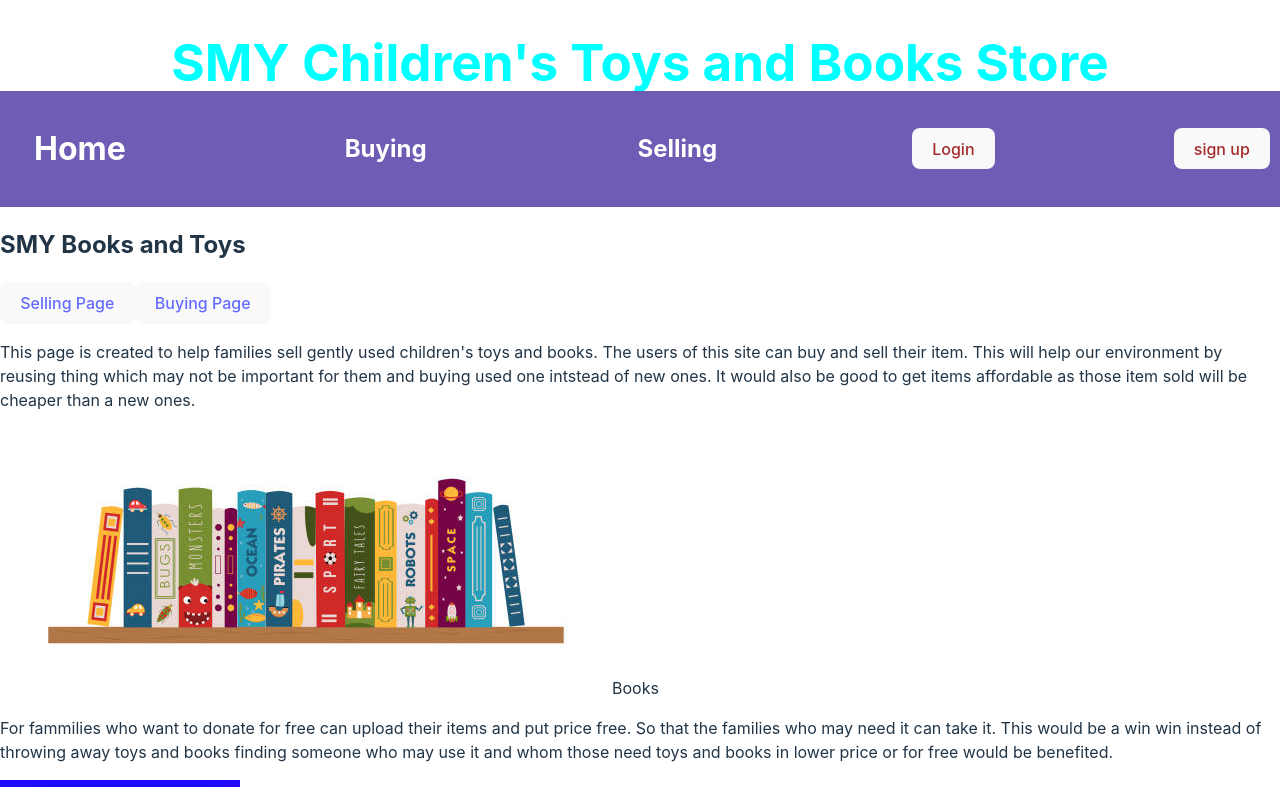
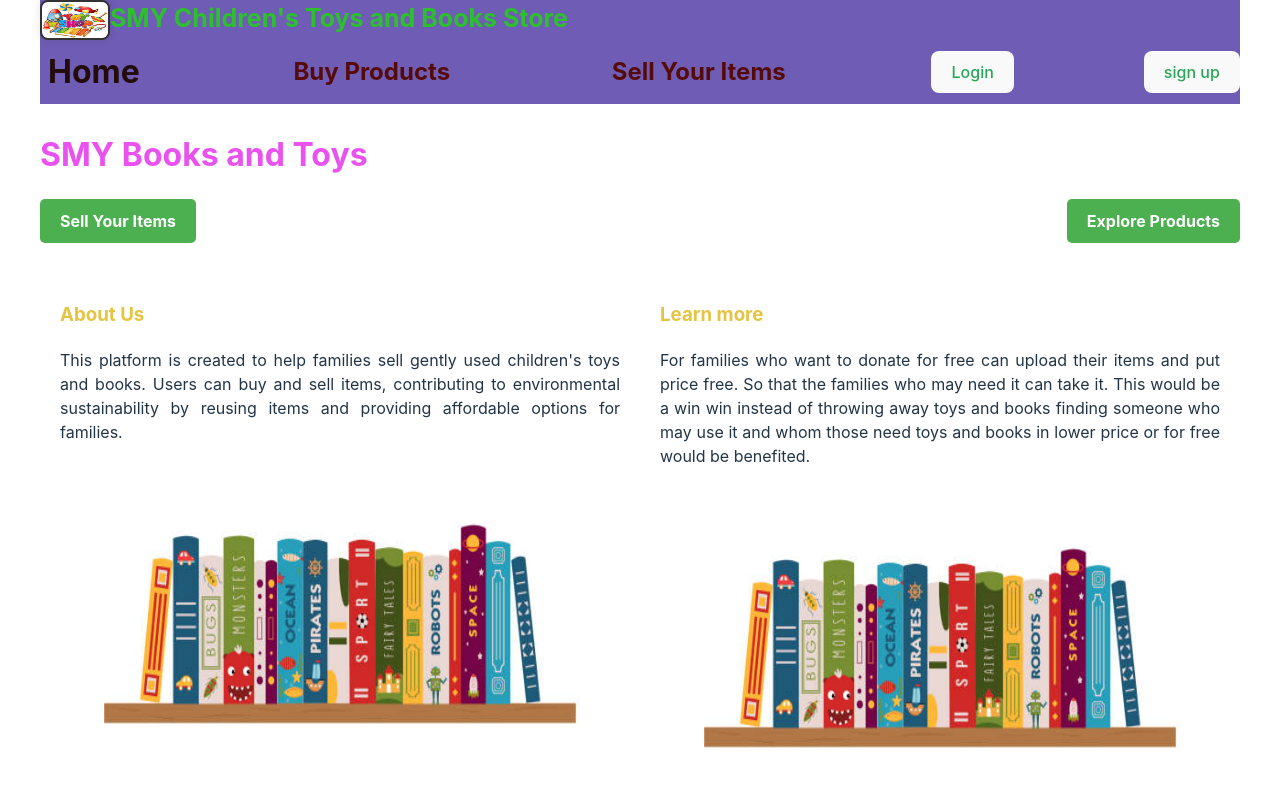
Before and after one commit to Luwamwgm/SMY-New-Firestore-Project, a React (Vite) app: page / in a window 1280 px wide. Shown: the top 787 px of the page. Built offline with nearby package versions, Linux system fonts and the light colour scheme; no server answers.

Commit message:
add some formatting to Home page

```diff
--- a/package.json
+++ b/package.json
@@ -10,10 +10,14 @@
     "preview": "vite preview"
   },
   "dependencies": {
+    "@emotion/styled": "^11.11.0",
+    "@mui/material": "^5.15.1",
     "firebase": "^10.7.0",
     "react": "^18.2.0",
     "react-dom": "^18.2.0",
-    "react-router-dom": "^6.19.0"
+    "react-router-dom": "^6.19.0",
+    "react-slick": "^0.29.0",
+    "slick-carousel": "^1.8.1"
   },
   "devDependencies": {
     "@types/react": "^18.2.37",
--- a/src/App.css
+++ b/src/App.css
@@ -90,7 +90,7 @@ label + input {
 }
 */
 
-.todo-content ul {
+/*.todo-content ul {
   list-style: none;
   padding: 0;
   display: flex;
@@ -122,3 +122,114 @@ label + input {
 .todo-content li {
   margin-bottom: 20px;
 }
+.header{color:green}*/
+.home-wrapper {
+  display: flex;
+}
+.home-container,.home-container1 {
+  max-width: 600px;
+  margin: 0 auto;
+  padding: 20px;
+flex:1;
+}
+
+.homeheader
+{
+  color:rgb(233, 82, 238);
+  text-align: left;
+  font-size: 2rem;
+  margin-bottom: 20px;
+  position: sticky;
+  top:100px;
+
+}
+.about, .contacts{
+  color:rgb(228, 196, 65);
+}
+.cta-buttons {
+  display: flex;
+  justify-content: space-between;
+  margin-bottom: 20px;
+}
+
+.cta-button {
+  padding: 10px 20px;
+  background-color: #4caf50;
+  color: white;
+  text-decoration: none;
+  border-radius: 5px;
+  font-weight: bold;
+}
+p {
+  text-align: justify;
+  line-height: 1.5;
+  margin-bottom: 20px;
+}
+
+.carousel {
+  margin-bottom: 40px;
+}
+
+.carousel-item img {
+  width: 100%;
+  height: 20rem;
+  border-radius: 8px;
+}
+footer {
+  text-align: center;
+  margin-top: 20px;
+  color: #888;
+}
+
+@media (max-width: 768px) {
+
+  .home-wrapper {
+    flex-direction: column;
+  }
+  .homeheader {
+    font-size: 1.5rem;
+  }
+
+  .cta-buttons {
+    flex-direction: column;
+  }
+
+  .cta-button {
+    margin-bottom: 10px;
+  }
+
+  p {
+    font-size: 14px;
+  }
+}
+/*.landing-page {
+  text-align: center;
+}
+
+.grid-container {
+  display: grid;
+  grid-template-columns: repeat(3, 1fr);
+  gap: 20px;
+  margin-top: 20px;
+}
+
+.grid-item img {
+  width: 100%;
+  height: 20rem;
+  border-radius: 8px;
+}
+
+.grid-item {
+  text-align: center;
+}
+
+.grid-item label {
+  display: block;
+  margin-top: 10px;
+  font-weight: bold;
+}
+
+.grid-item p {
+  margin-top: 10px;
+  color: #777;;
+}*/
--- a/src/Home.jsx
+++ b/src/Home.jsx
@@ -2,6 +2,10 @@ import { AuthContext } from "./AuthContext";
 import { useContext } from "react";
 import { NavLink } from "react-router-dom";
 //import "./selling.jsx";
+import "./App.css";
+import Slider from "react-slick";
+import "slick-carousel/slick/slick.css";
+import "slick-carousel/slick/slick-theme.css";
 
 export default function Home() {
   const auth = useContext(AuthContext);
@@ -10,41 +14,83 @@ export default function Home() {
     const { displayName, email } = auth.currentUser;
     name = displayName || email;
   }
+  const carouselImages = [
+    "/book1.jpg",
+    "/IMG_20201115_171652.jpg",
+    "/image.png",
+    "/itspottytime.jpg",
+    "/HowWeSayILoveYou.jpg",
+  ];
 
+  const carouselSettings = {
+    dots: true,
+    infinite: true,
+    speed: 500,
+    slidesToShow: 1,
+    slidesToScroll: 1,
+  };
   return (
     <>
-      <h3>{name}</h3>
+      <h2 className="homeheader">SMY Books and Toys</h2>
+      <div className="cta-buttons">
+        <NavLink to="/SellingPage" className="cta-button">
+          Sell Your Items
+        </NavLink>
+        <NavLink to="/BuyingPage" className="cta-button">
+          Explore Products
+        </NavLink>
+      </div>
+      <div className="home-wrapper">
+        <div className="home-container">
+          <h3 className="about">About Us</h3>
+          <p>
+            This platform is created to help families sell gently used
+            children's toys and books. Users can buy and sell items,
+            contributing to environmental sustainability by reusing items and
+            providing affordable options for families.
+          </p>
+          <Slider {...carouselSettings} className="carousel">
+            {carouselImages.map((image, index) => (
+              <div key={index} className="carousel-item">
+                <img src={image} alt={`Carousel Item ${index + 1}`} />
+              </div>
+            ))}
+          </Slider>
 
-      <div>
-        <h2>SMY Books and Toys</h2>
-        <button>
-          {" "}
-          <NavLink to="/SellingPage">Selling Page</NavLink>
-        </button>
-        <button>
-          {" "}
-          <NavLink to="/BuyingPage">Buying Page</NavLink>
-        </button>
+          <p>
+            {" "}
+            Our mission and goal is to make our living easier and better in
+            helping the environment by reusing things.
+          </p>
+        </div>
+        <div className="home-container1">
+          <h3 className="contacts">Learn more</h3>
+          <p>
+            For families who want to donate for free can upload their items and
+            put price free. So that the families who may need it can take it.
+            This would be a win win instead of throwing away toys and books
+            finding someone who may use it and whom those need toys and books in
+            lower price or for free would be benefited.
+          </p>
+          <Slider {...carouselSettings} className="carousel">
+            {carouselImages.map((image, index) => (
+              <div key={index} className="carousel-item">
+                <img src={image} alt={`Carousel Item ${index + 1}`} />
+              </div>
+            ))}
+          </Slider>
+
+          <p> Please give us your ideas to work better on this platform.</p>
+        </div>
+      </div>
+      <footer>
+        <p>Contact Us:</p>
         <p>
-          This page is created to help families sell gently used children's toys
-          and books. The users of this site can buy and sell their item. This
-          will help our environment by reusing thing which may not be important
-          for them and buying used one intstead of new ones. It would also be
-          good to get items affordable as those item sold will be cheaper than a
-          new ones.
+          Email: <a href="mailto:tes@yahoo.com">tes@yahoo.com</a>
         </p>
-        <img src="/book1.jpg" />
-        <label>Books</label>
-        <p>
-          {" "}
-          For fammilies who want to donate for free can upload their items and
-          put price free. So that the families who may need it can take it. This
-          would be a win win instead of throwing away toys and books finding
-          someone who may use it and whom those need toys and books in lower
-          price or for free would be benefited.
-        </p>
-        <img src="/public/IMG_20201115_171652.jpg" />
-      </div>
+        <p>Phone: +1 (123) 456-7890</p>
+        <p>© 2023 SMY Children's Toys and Books Store</p>
+      </footer>
     </>
   );
 }
--- a/src/Login.css
+++ b/src/Login.css
@@ -5,7 +5,7 @@ main {
     min-height: 100vh;
     align-items: center;
     justify-content: center;
-    background-color:rgb(152, 32, 144);
+    background-color:rgb(239, 235, 239);
 }
 .container-form, .log-form, .sign-form  {
     display:flex;
@@ -17,9 +17,10 @@ form
 {
 
     padding:5rem;
-    border:1px solid white;
+    border:1px solid rgb(18, 14, 14);
     border-radius: 10px;
     margin:0.5rem;
+    background-color: rgb(231, 84, 202);
 }
 
 label{
@@ -36,15 +37,23 @@ input{
 button
 {
 border:none;
-background-color: white;
+background-color: rgb(19, 16, 16);
 padding:20px;
 border-radius: 10px;
 cursor: pointer;
-color:brown;
+color:rgb(42, 165, 89);
 }
     .text-sm{
 
         text-align: center;
-        color:white;
+        color:rgb(13, 10, 10);
         font-size: medium;
+        font-weight: bold;
     }
+    button1{
+        color:brown;
+        font-size: 20px;
+    }
+    h1,h2{
+        color:rgb(0, 0, 0);
+    }
--- a/src/Login.jsx
+++ b/src/Login.jsx
@@ -93,7 +93,9 @@ const Login = () => {
 
             <p className="text-sm text-white text-center">
               No account yet ? Create an account !
-              <NavLink to="/signup">Sign up</NavLink>
+              <NavLink className="button1" to="/signup">
+                Sign up
+              </NavLink>
             </p>
           </div>
         </section>
--- a/src/Navbar.css
+++ b/src/Navbar.css
@@ -3,36 +3,54 @@
     background-color: rgb(8, 60, 202);
 }
 
-     .navbar li {
-    display: flex;
-    justify-content: space-evenly;
-    align-items:flex-end;
-padding:10px;
-    background-color:rgb(111, 92, 180);
 
-}
-.navbar{
+.class{
+height: auto;
+    padding: 0px;
     background-color: rgb(111, 92, 180);
     position:sticky;
     top: 0;
 }
- .hello{
-    position: sticky;
-    top: 0;
-    color:aqua;
-    margin-bottom: var(--height-label);
-    text-align: center;
- }
+.hello {
+    margin: 0;
+    position: center;
+
+  }
+  .hello a {
+    color: rgb(44, 192, 47);
+    text-decoration: none;
+    font-size: 25px;
+    font-weight: bold;
+    margin-right: 20px;
+  }
+
+  .hello a:hover {
+    color: rgb(128, 0, 43);
+  }
 nav .title{
  font-size:2rem;
- margin:1rem;
+ margin:0;
  font-weight: bold;
  text-decoration: none;
- color:white;
+ color:rgb(34, 12, 12);
 
 }
+.logo {
+    width: 70px;
+    height: 40px;
+    margin-bottom: 20px;
+    border: 2px solid #333;
+    border-radius: 8px;
+    box-shadow: 0 0 10px rgba(0, 0, 0, 0.1);
+  }
+  .logo:hover {
+    opacity: 0.8;
+    cursor: pointer;
+  }
 
-
+  .hello:hover a {
+    color: rgb(228, 142, 226); /* Change text color to green on hover */
+  }
 nav ul{
 
     list-style-type: none;
@@ -46,11 +64,16 @@ nav ul li{
     list-style:none ;
 
 }
+.logo-container {
+    display: flex;
+    align-items: top;
+    height:40px;
+  }
 
 nav ul li a {
     display:block;
     text-decoration: none;
-    color: white;
+    color: rgb(86, 11, 11);
     padding: 0.5rem;
     margin: 0 0.5rem;
     border-radius:0.5rem;
@@ -77,6 +100,7 @@ button {
 @media(max-width:480px){
 
 .navbar{
+
     flex-direction: column;
 align-items:start;
 }
--- a/src/Navbar.jsx
+++ b/src/Navbar.jsx
@@ -1,8 +1,10 @@
 import { useContext } from "react";
 import { signOut } from "firebase/auth";
-import { Link, NavLink, useNavigate } from "react-router-dom";
+import { Link, NavLink, Navigate, useNavigate } from "react-router-dom";
 import { AuthContext } from "./AuthContext";
 import "./Navbar.css";
+import logo from "../public/images.jpeg";
+import { useState } from "react";
 //import logo from "./images.jpeg";
 
 export default function Navbar() {
@@ -13,19 +15,32 @@ export default function Navbar() {
     console.log("logging out");
     signOut(auth)
       .then(() => {
-        // Sign-out successful.
         console.log("Signed out successfully");
-        navigate("/");
+        auth.setAuth(null);
+        navigate("/", { replace: true });
       })
       .catch((error) => {
-        console.log(error);
+        console.error("error logging out");
+        //alert("Error logging out");
       });
   };
 
   return (
     <>
-      <h1 className="hello">SMY Children's Toys and Books Store</h1>
-
+      <div className="class">
+        {" "}
+        <div className="logo-container">
+          <a href="/">
+            <img
+              className="logo"
+              src={logo}
+              alt="SMY Children's Toys and Books Store Logo"
+            />
+          </a>
+          <h2 className="hello">
+            <a href="/">SMY Children's Toys and Books Store</a>
+          </h2>
+        </div>
         <div className="navbar">
           <nav>
             <ul>
@@ -38,11 +53,11 @@ export default function Navbar() {
               </li>
 
               <li>
-              <NavLink to="/BuyingPage">Buying</NavLink>
+                <NavLink to="/BuyingPage">Buy Products</NavLink>
               </li>
 
               <li>
-              <NavLink to="/SellingPage">Selling</NavLink>
+                <NavLink to="/SellingPage">Sell Your Items</NavLink>
               </li>
               <li>
                 {auth && auth.currentUser ? (
@@ -58,6 +73,7 @@ export default function Navbar() {
             </ul>
           </nav>
         </div>
+      </div>
     </>
   );
 }
--- a/src/Reader.jsx
+++ b/src/Reader.jsx
@@ -42,7 +42,7 @@ export default function Reader({}) {
 
   return (
     <>
-      <h1 className="header">Please find Books and Toys </h1>
+      <h1 className="header">Please Find Books and Toys </h1>
 
       <div className="todo-content">
         <ul>
--- a/src/Selling.jsx
+++ b/src/Selling.jsx
@@ -8,7 +8,8 @@ import {
 } from "firebase/firestore";
 import { firebaseAuth } from "./firebase-config";
 import { firestore, storage } from "./firebase-config";
-import "./App.css";
+//import "./App.css";
+import "./Buying.css";
 import { useContext } from "react";
 import { AuthContext } from "./AuthContext";
 import { ref, uploadBytes, getDownloadURL } from "firebase/storage";
```
Also changed, not shown: src/Buying.css (+38 -1 lines), public/HowWeSayILoveYou.jpg (added), 1 other file (tests, documents, lock files or other folders). Lines whose indentation alone changed are shown as unchanged.
